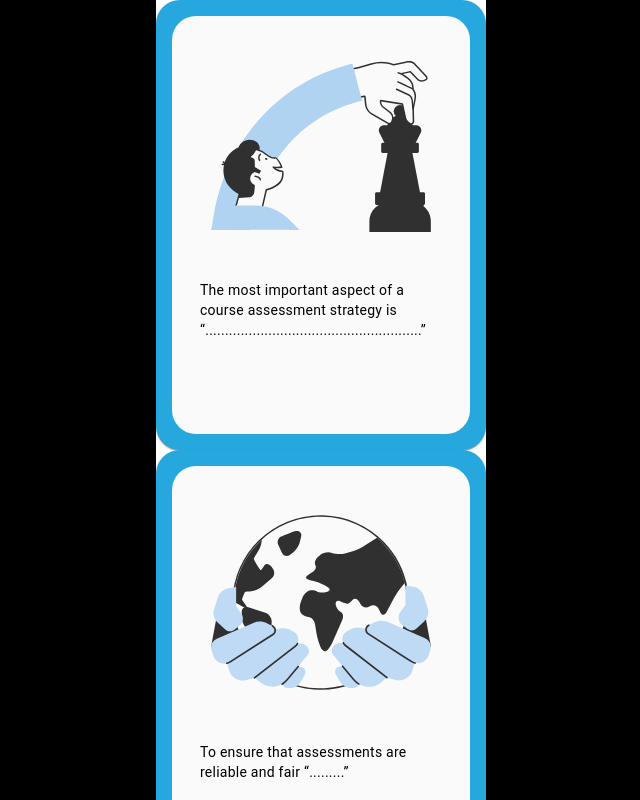
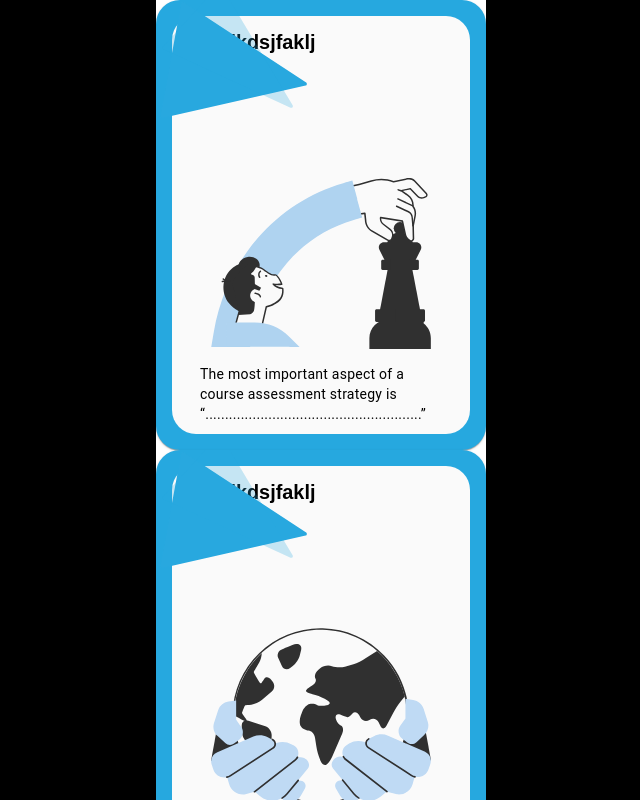
Before and after one commit to bpdavies92/principles-for-assessment, a Vue app: page / in a window 1280 px wide. Shown: the whole page, without its empty margins (319-959 px from the left). Built offline with nearby package versions, Linux system fonts and the light colour scheme.

Commit message:
Added title

```diff
--- a/src/components/FlashCard.vue
+++ b/src/components/FlashCard.vue
@@ -7,6 +7,15 @@
         :color="cardColour"
     >
             <v-sheet class="pa-3 d-flex flex-column" rounded='xl' color="#fafafa" height="100%" >
+
+                <v-sheet class="title-graphics-corner" color="transparent">
+                <h3 class="position-absolute">dkjfalkdsjfaklj</h3>
+                <v-img class="title-graphic" src="../../public/images/shapes/question card title graphic.svg" height="100%" width="auto">
+                <h3>fjalfjakdfj</h3>
+                </v-img>
+
+                </v-sheet>
+
                 <v-img
                 :src="svgUrl"
                 width="80%"
@@ -24,3 +33,17 @@
 <script setup>
     const props = defineProps(['svgUrl', 'cardColour'])
 </script>
+
+<style>
+    .title-graphic {
+        position: absolute;
+        right: 0;
+        left: -10%;
+        top: -40%;
+        bottom: 0%;
+    }
+
+    .title-graphics-corner {
+
+    }
+</style>
--- a/src/stores/cardInfo.js
+++ b/src/stores/cardInfo.js
@@ -46,9 +46,9 @@ export const useCardStore = defineStore('cardInfo', {
         {
             id: 5,
             type: 'a',
-            content: 'Incorporate “................................” into assessments',
-            colour: '#26a8df',
-            svgUrl: '../../public/images/illustrations/girl with finger up.svg',
+            content: 'Provide opportunities for formative feedback',
+            colour: '#Afd3f0',
+            svgUrl: '../../public/images/illustrations/tick box person.svg',
             isFront: true,
         },
 
```
Also changed, not shown: public/images/illustrations/tick box person.svg (added), public/images/shapes/question card title graphic.svg (added).
